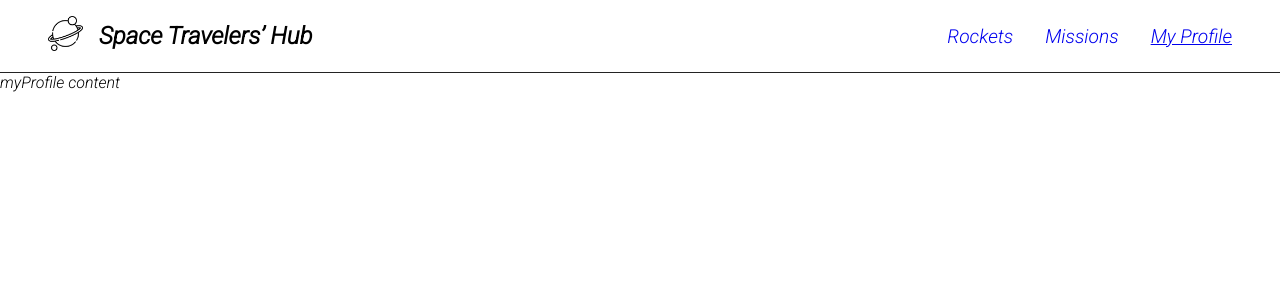
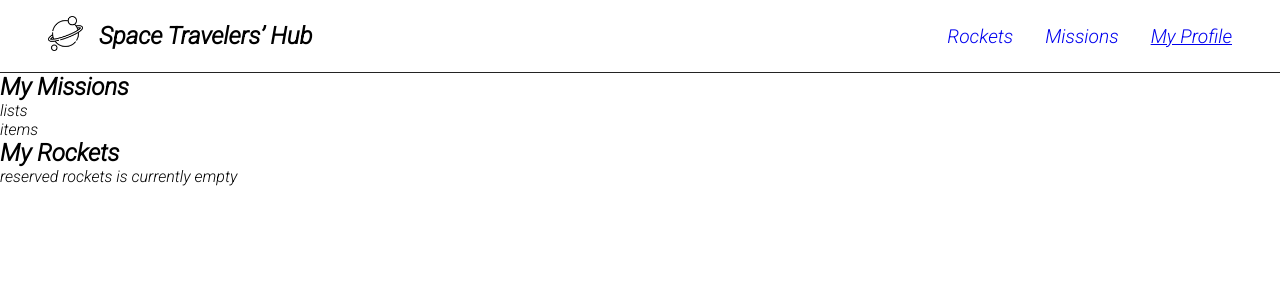
Before and after one commit to kayjeee/react-group-capstone1, a React (Create React App) app: page /myprofile in a window 1280 px wide. Shown: the top 300 px of the page. Built offline with nearby package versions, Linux system fonts and the light colour scheme.

Commit message:
Edit more changes

```diff
--- a/src/components/myProfile.js
+++ b/src/components/myProfile.js
@@ -1,2 +1,31 @@
-const MyProfile = () => <div>myProfile content</div>;
+import { useSelector } from "react-redux";
+const MyProfile = () => {
+    const {rockets} = useSelector(state => state.rockets)
+    const reserveRocket = rockets.filter((rocket) => rocket.reserved);
+    return (
+        <section className="profile-section">
+        <div className="missions">
+          <h2>My Missions</h2>
+          <ul className="profile-list">
+              <li className="fw-bold">
+                lists
+              </li>
+              <li className="fw-bold">
+               items
+              </li>
+          </ul>
+        </div>
+        <div className="missions">
+          <h2>My Rockets</h2>
+          {reserveRocket == ''? <p>reserved rockets is currently empty</p> : <ul className="profile-list">
+            {reserveRocket.map((rocket) => (
+              <li key={rocket.id}>
+                {rocket.name}
+              </li>
+            ))}
+          </ul>}
+        </div>
+      </section>
+    )
+}
 export default MyProfile;
```
Also changed, not shown: src/components/profile.css (added).
